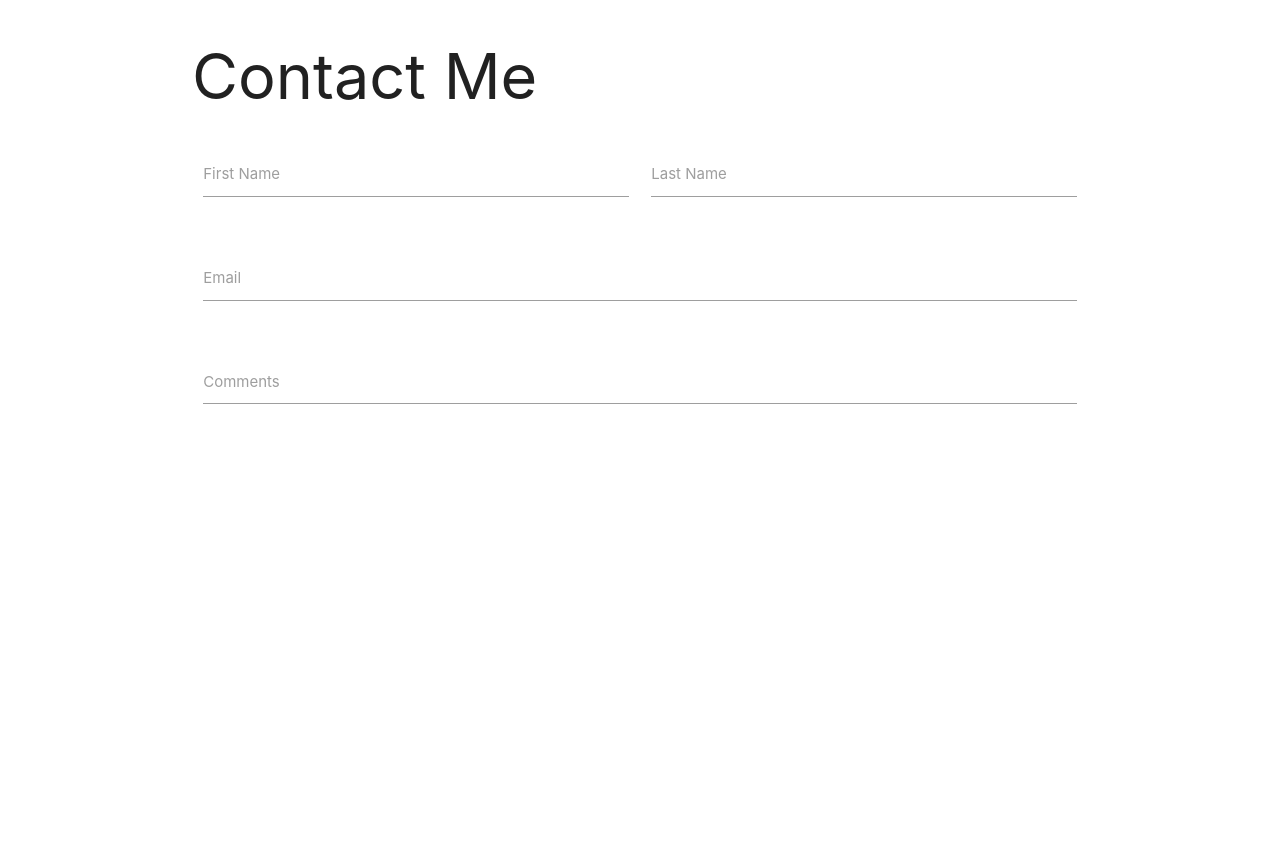
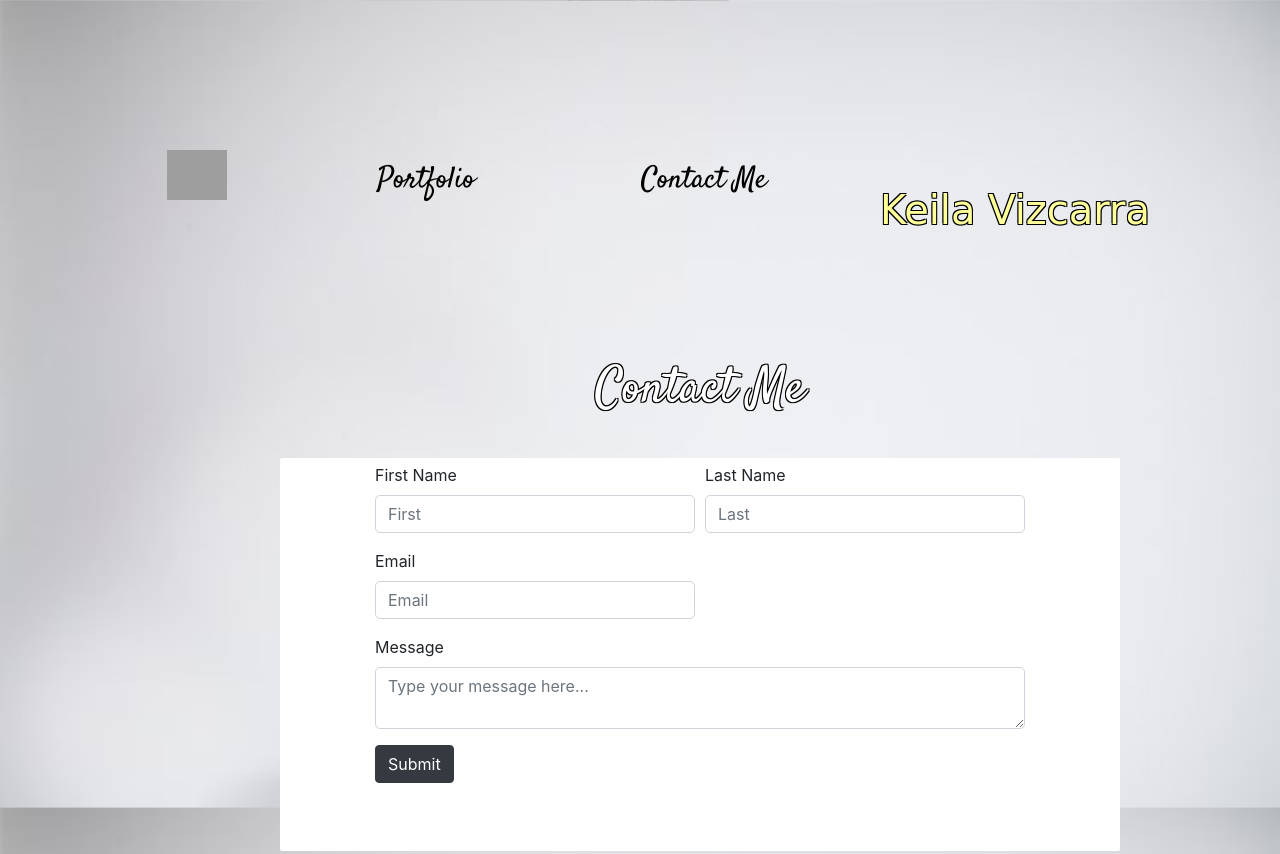
Before and after one commit to keilavizcarra/Portfolio., a plain HTML site: page contact.html in a window 1280 px wide. Shown: the top 854 px of the page. Before the commit the page ends 800 px from the top, so only its background shows below. Drawn offline with nearby package versions, Linux system fonts and the light colour scheme; grey boxes are pictures that could not be loaded; a web font is replaced by a local one.

Commit message:
contact me edit

```diff
--- a/assets/style.css
+++ b/assets/style.css
@@ -1,24 +1,24 @@
  /*about me*/
 
 body {
-    background: url("../assets/images/590057-computer-Macintosh-white-minimalism-748x472.jpg")no-repeat center center fixed;
+    background: url("../assets/images/background.jpg")no-repeat center center fixed;
     background-size: cover;
 }
 
 .nav-link.disabled{
-    font-family: 'Satisfy', cursive;
+    font-family: 'Cedarville Cursive', cursive;
     padding: 30px;
     text-align: center;
-    color: pink;
-    font-size: 33px;
+    color: #feff98;
+    font-size: 40px;
     text-shadow: -1px -1px 0 black, 1px -1px 0 black, -1px 1px 0 black, 1px 1px 0 black;
 }
+
 
 a {
     font-family: 'Satisfy', cursive;
     font-size: 30px;
     color: black;
-
 }
 
 #main-container {
@@ -33,19 +33,16 @@ a {
     padding: 60px;
     margin: 0 0 40px;
     border-style: hidden;
-
 }
 
 h1 {
     font-size: 130px;
     text-align: right;
-
 }
 
 .lead {
     font-weight: bold;
     font-size: 20px;
-
 }
 
 footer {
@@ -53,3 +50,31 @@ footer {
     float: right;
     font-size: 7px;
 }
+
+/*contact me*/
+
+h2 {
+    font-family: 'Satisfy', cursive;
+    padding: 30px;
+    text-align: center;
+    color: white;
+    font-size: 50px;
+    text-shadow: -1px -1px 0 black, 1px -1px 0 black, -1px 1px 0 black, 1px 1px 0 black;
+}
+
+.wrap-contact100 {
+
+    background: #fff;
+    border-radius: 2px;
+    padding: 5px 95px 68px;
+}
+
+
+.form-group input {
+    border-radius: 5px;
+    width: 320px;
+}
+
+.form-group textarea{
+    border-radius: 5px;
+}
--- a/contact.html
+++ b/contact.html
@@ -3,51 +3,93 @@
 
 <head>
   <meta charset="UTF-8">
-  <link rel="stylesheet" href="https://cdnjs.cloudflare.com/ajax/libs/materialize/1.0.0/css/materialize.min.css">
-  <meta name="viewport" content="width=device-width, initial-scale=1.0">
+    <!-- CSS -->
+    <link rel="stylesheet" href="https://stackpath.bootstrapcdn.com/bootstrap/4.3.1/css/bootstrap.min.css" integrity="sha384-ggOyR0iXCbMQv3Xipma34MD+dH/1fQ784/j6cY/iJTQUOhcWr7x9JvoRxT2MZw1T" crossorigin="anonymous">
+    <link rel="stylesheet" href="assets/style.css"/>
+
+    <!-- Web -->
+    <link rel="stylesheet" href="https://fonts.googleapis.com/icon?family=Material+Icons">
+    <script defer src="https://code.getmdl.io/1.3.0/material.min.js"></script>
+    <link href="https://fonts.googleapis.com/css?family=Satisfy&display=swap" rel="stylesheet">
+    <link href="https://fonts.googleapis.com/css?family=Cedarville+Cursive|Satisfy&display=swap" rel="stylesheet">
+
 </head>
 
 <body>
+  <div class="container">
+
 
   <div id="main-container" class="container">
+
+      <ul class="nav nav-pills nav-fill">
+          <li class="nav-item">
+            <a class="mdl-navigation__link" href=""><a href="https://github.com/keilavizcarra"> <img src="https://github.githubassets.com/images/modules/logos_page/Octocat.png" width ="60" height="50"></a></i>
+            </button></a>
+          </li>
+          <li class="nav-item">
+            <a class="nav-link" href="#">Portfolio</a>
+          </li>
+          <li class="nav-item">
+            <a class="nav-link" href="contact.html">Contact Me</a>
+          </li>
+          <li class="nav-item-4">
+            <a class="nav-link disabled" href="#" tabindex="-1" aria-disabled="true">Keila Vizcarra</a>
+          </li>
+        </ul>
+
     <section class="main-section">
-      <h1>Contact Me</h1>
 
-      <div class="row">
-        <form class="col s12">
-          <div class="row">
-            <div class="input-field col s6">
-              <input id="first_name" type="text" class="validate">
-              <label for="first_name">First Name</label>
-            </div>
-            <div class="input-field col s6">
-              <input id="last_name" type="text" class="validate">
-              <label for="last_name">Last Name</label>
-            </div>
-          </div>
-          <div class="row">
-            <div class="input-field col s12">
-              <input id="email" type="email" class="validate">
-              <label for="email">Email</label>
-            </div>
-          </div>
 
-          <div class="row">
-            <div class="input-field col s12">
-              <textarea id="comments" class="materialize-textarea" data-length="120"></textarea>
-              <label for="comments">Comments</label>
-            </div>
-          </div>
+      <h2>Contact Me</h2>
 
-    </div>
-        </form>
-    </div>
+      <div class="wrap-contact100">
+        <form class="contact100-form validate-form">
+        <span class="contact100-form-title"></span>
+
+        <form>
+
+            <div class="form-row">
+                <div class="form-group col-md-6">
+                  <label for="inputFirst">First Name</label>
+                  <input type="first" class="form-control" id="inputFirst" placeholder="First">
+                </div>
+
+                <div class="form-group col-md-6">
+                  <label for="inputLast">Last Name</label>
+                  <input type="last" class="form-control" id="inputLast" placeholder="Last">
+                </div>
+
+              </div>
+              <div class="form-group">
+                <label for="inputEmail">Email</label>
+                <input type="email" class="form-control" id="inputEmail" placeholder="Email">
+              </div>
+
+              <div class="form-group">
+                <label for="validationTextarea">Message</label>
+                <textarea class="form-control" id="textTarea" placeholder="Type your message here..." required></textarea>
+              </div>
+
+            <button type="button" class="btn btn-dark">Submit</button>
+
+          </form>
 
 
 
 
 
+        </form>
+       </div>
+
+
+
+
+
+  </div>
+  </div>
+
     </section>
 
 
-  </div>
+
+  </body>
```
Also changed, not shown: index.html (+2 -1 lines), assets/images/background.jpg (renamed from assets/images/590057-computer-Macintosh-white-minimalism-748x472.jpg).
